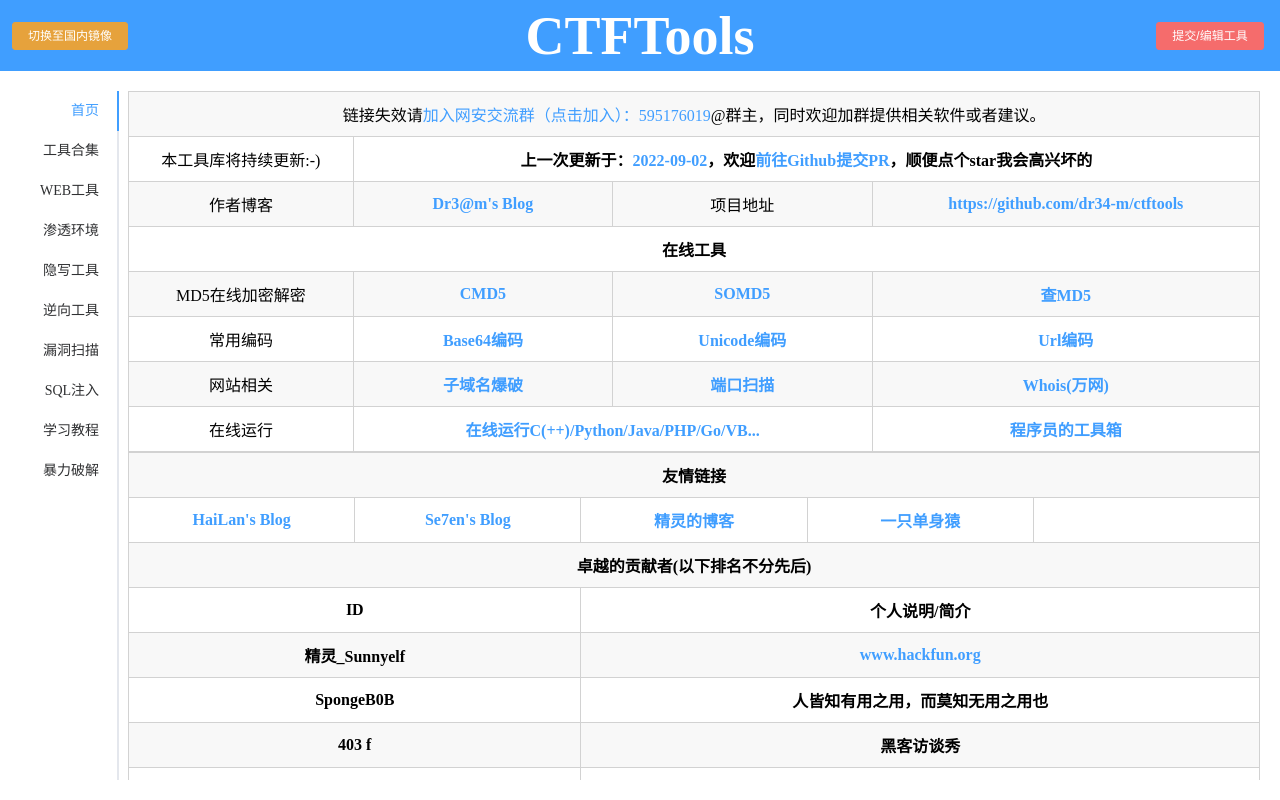
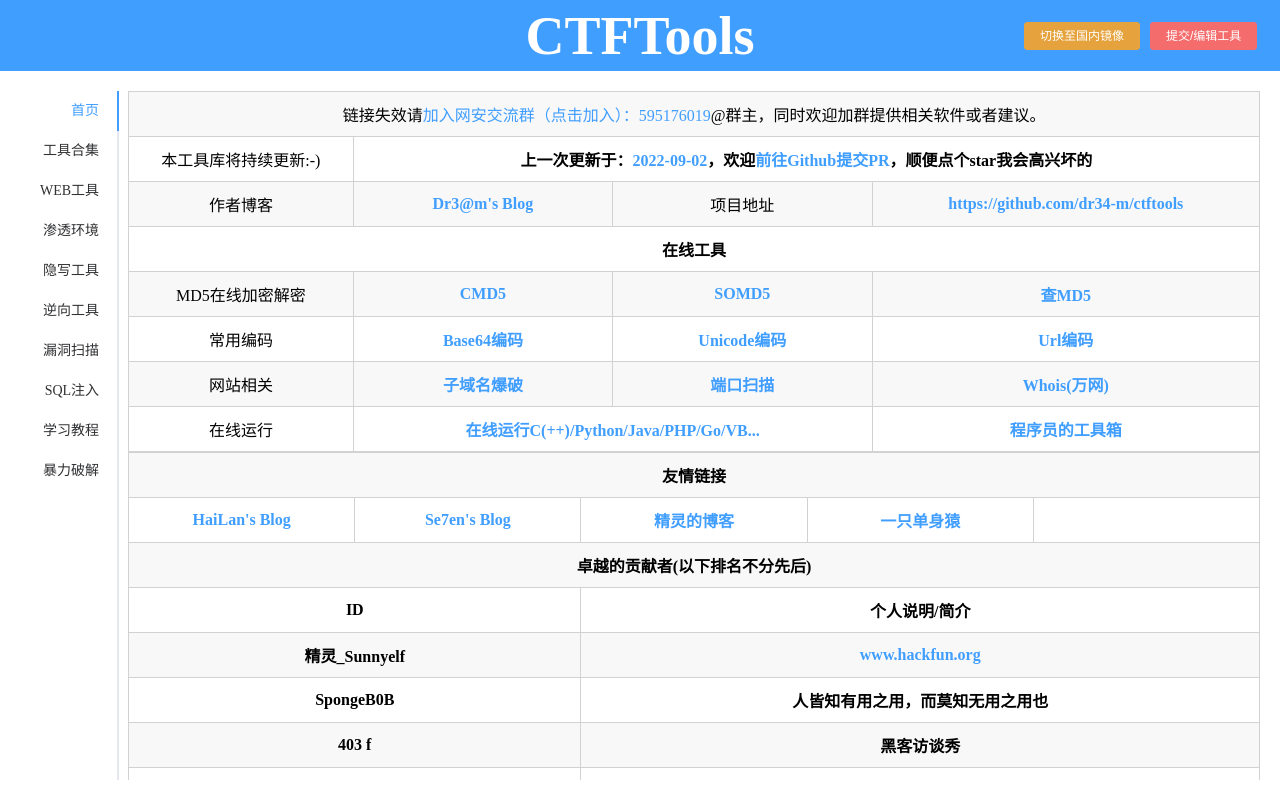
Before and after one commit to dr34m-cn/ctftools, a Vue app: page / in a window 1280 px wide. Built offline with nearby package versions, Linux system fonts and the light colour scheme.

Commit message:
fix 样式调整

```diff
--- a/src/views/index.vue
+++ b/src/views/index.vue
@@ -2,10 +2,10 @@
 	<div class="main">
 		<div class="title-box">
 			<div class="width-area">
-				<el-button type="warning" size="mini" @click="goTo()">切换至国{{showBeian ? '际' : '内'}}镜像</el-button>
 			</div>
 			<div class="title">CTFTools</div>
 			<div class="width-area">
+				<el-button type="warning" size="mini" @click="goTo()">切换至国{{showBeian ? '际' : '内'}}镜像</el-button>
 				<el-button type="danger" size="mini" @click="showEdit">提交/编辑工具</el-button>
 			</div>
 		</div>
@@ -76,8 +76,9 @@
 			align-items: center;
 
 			.width-area {
-				width: 140px;
-				text-align: center;
+				display: flex;
+				align-items: center;
+				width: 256px;
 			}
 
 			.title {
```
